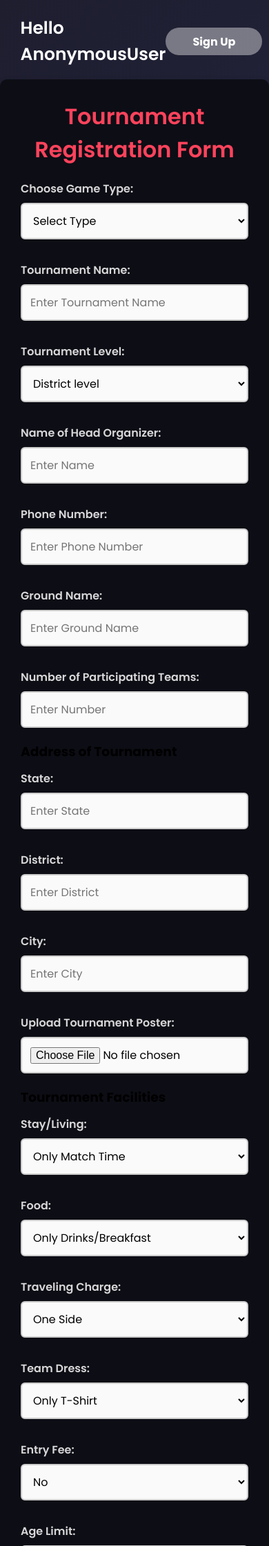
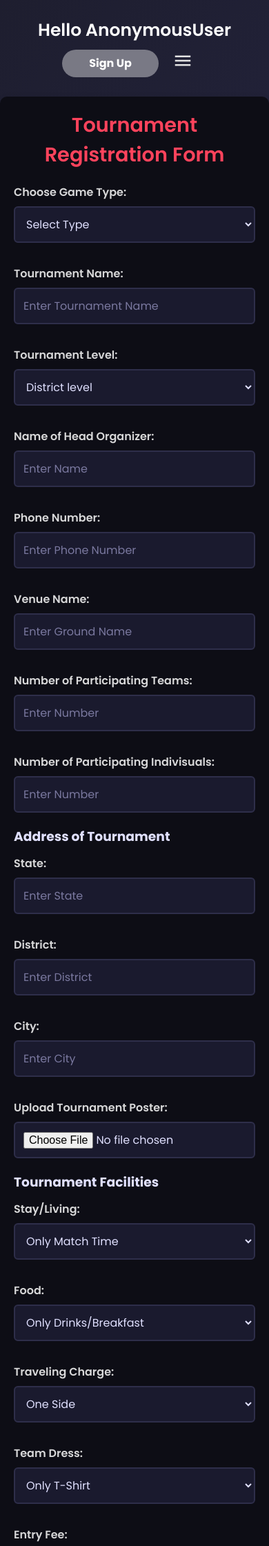
Before and after one commit to sujal-kumar32/KHEL-XPRESS, a Django app: page /organize/ in a window 390 px wide. Shown: the top 2241 px of that part at 69% size. Run offline with Django 5.2, Linux system fonts and the light colour scheme; the page is wider than the window, and the part outside it is not shown.

Commit message:
checking

```diff
--- a/khel_xpress/static/css/organize.css
+++ b/khel_xpress/static/css/organize.css
@@ -206,36 +202,70 @@ textarea {
   width: 100%;
   padding: 12px;
   margin: 8px 0 20px;
-  border: 2px solid #ccc;
+  border: 2px solid #2e2e4a;
   border-radius: 6px;
   font-size: 1rem;
-  background-color: #fafafa;
-  transition: border-color 0.3s ease;
+  background-color: #1a1a2e;
+  color: #e0e0ff;
+  transition: border-color 0.3s ease, background 0.3s ease;
 }
 
 /* Input focus styles */
 input:focus,
 select:focus,
 textarea:focus {
-  border-color: #007bff;
+  border-color: #2979ff;
   outline: none;
-  background-color: #fff;
+  background-color: #252542;
+}
+input::placeholder,
+textarea::placeholder {
+  color: #a3a1cf; /* Soft lavender-gray */
+  opacity: 0.7;
 }
 
 /* Button styles */
 button {
   width: 100%;
   padding: 14px;
-  background-color: #28a745;
-  color: #fff;
+  background-color: #2979ff; /* Electric Blue */
+  color: #fff; /* White text */
   border: none;
   border-radius: 8px;
   cursor: pointer;
   font-size: 1.2rem;
-  transition: background-color 0.3s ease;
+  font-weight: bold;
+  transition: background-color 0.3s ease, transform 0.2s ease;
 }
 
 /* Button hover effect */
 button:hover {
-  background-color: #218838;
+  background-color: #6a5acd;
+  box-shadow: 0 0 10px #6a5acd;
 }
+
+/* Click effect */
+button:active {
+  transform: scale(0.98);
+}
+
+/* Responsive adjustments */
+@media (max-width: 768px) {
+  nav {
+    flex-direction: column;
+    align-items: center;
+    height: auto;
+  }
+
+  .container {
+    padding: 20px;
+  }
+
+  h2 {
+    font-size: 1.8rem;
+  }
+
+  button {
+    font-size: 1rem;
+  }
+}
--- a/khel_xpress/templates/organize.html
+++ b/khel_xpress/templates/organize.html
@@ -139,13 +139,16 @@
         <label>Phone Number:</label>
         <input type="text" placeholder="Enter Phone Number" required />
 
-        <label>Ground Name:</label>
+        <label>Venue Name:</label>
         <input type="text" placeholder="Enter Ground Name" required />
 
         <label>Number of Participating Teams:</label>
         <input type="number" placeholder="Enter Number" required />
 
-        <h3>Address of Tournament</h3>
+        <label>Number of Participating Indivisuals:</label>
+        <input type="number" placeholder="Enter Number" required />
+
+        <h3 style="color: #e0e0ff">Address of Tournament</h3>
         <label>State:</label>
         <input type="text" placeholder="Enter State" required />
 
@@ -158,7 +161,7 @@
         <label>Upload Tournament Poster:</label>
         <input type="file" accept="image/*" required />
 
-        <h3>Tournament Facilities</h3>
+        <h3 style="color: #e0e0ff">Tournament Facilities</h3>
         <label>Stay/Living:</label>
         <select>
           <option value="match_time">Only Match Time</option>
@@ -214,7 +217,7 @@
           <option value="under_23">Under 23</option>
         </select>
 
-        <h3>Compulsory Details</h3>
+        <h3 style="color: #e0e0ff">Compulsory Details</h3>
         <label>Upload Last Year Winner & Runner Team Image:</label>
         <input type="file" accept="image/*" required />
 
```
Also changed, not shown: other parts of khel_xpress/static/css/organize.css (+4 -8 lines), other parts of khel_xpress/templates/organize.html (+1 -1 lines), khel_xpress/templates/home.html (+6 -1 lines).
